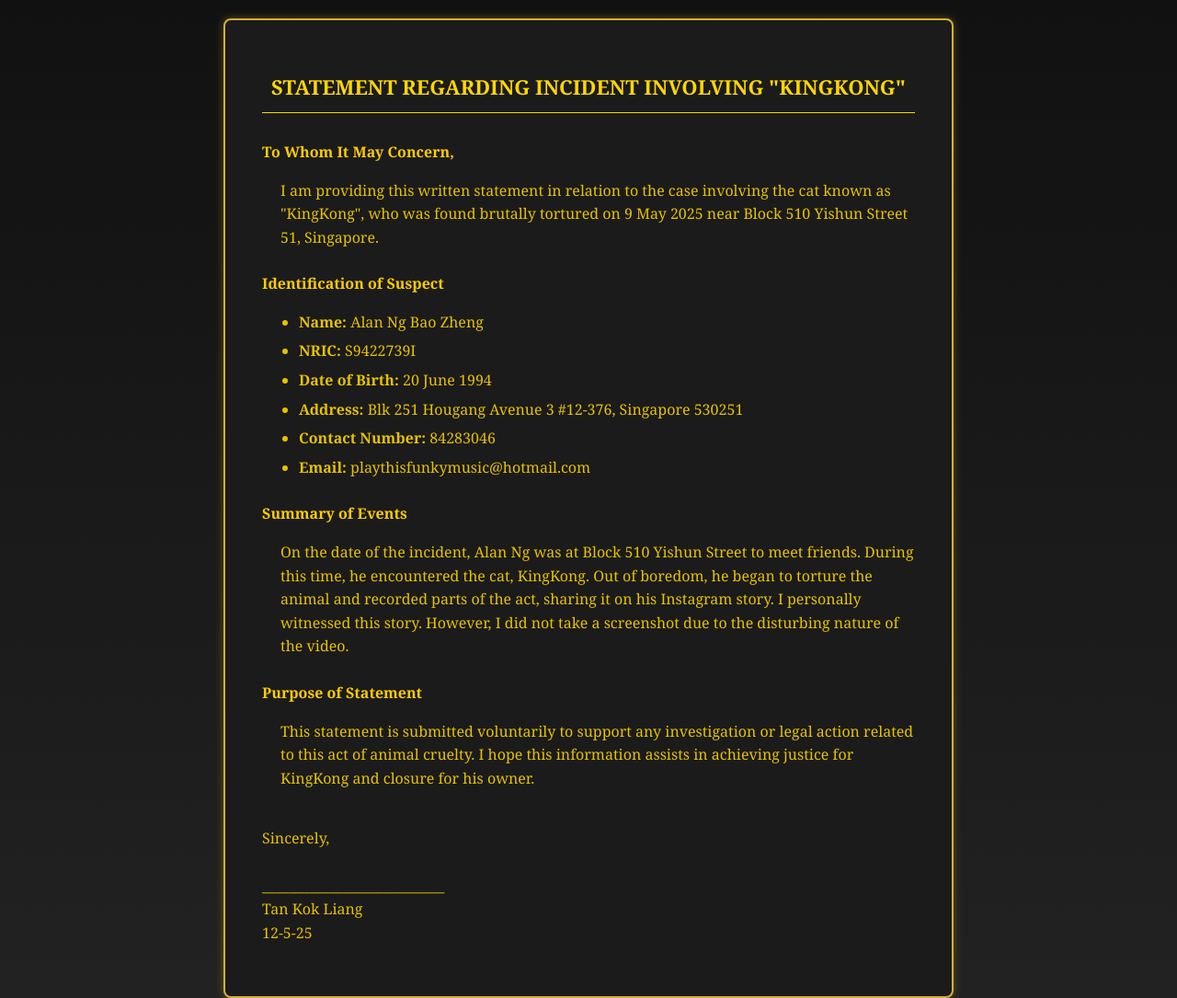
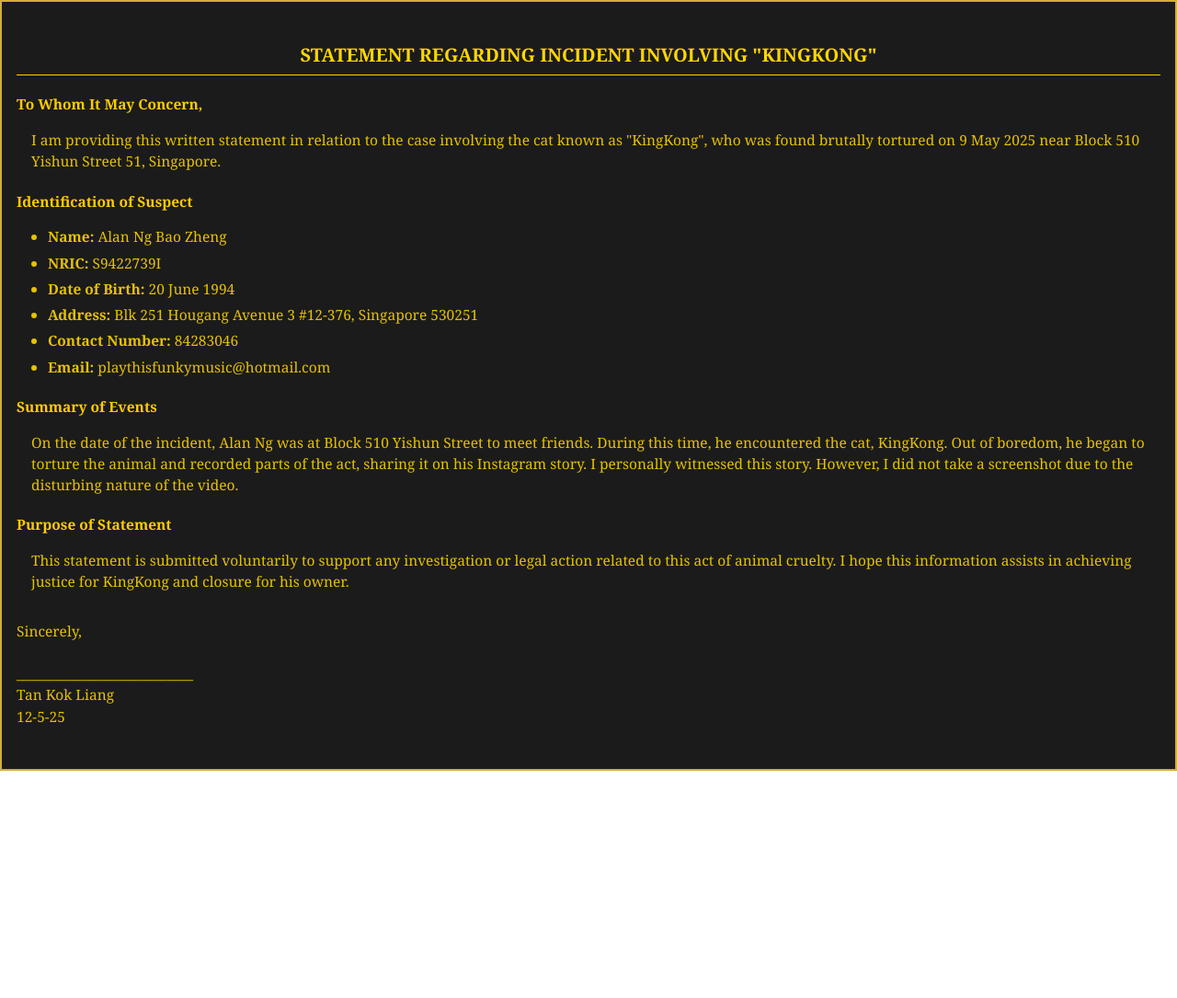
Before and after one commit to scamalertsg/sgalert, a plain HTML site: page kingkong.html in a window 1280 px wide. Shown: the top 1085 px of the page at 92% size. After the commit the page ends 838 px from the top, so only its background shows below. Drawn offline with Linux system fonts and the light colour scheme.

Commit message:
Add files via upload

```diff
--- a/kingkong.html
+++ b/kingkong.html
@@ -9,61 +9,60 @@
   body {
     background: linear-gradient(to bottom, #111, #222);
     margin: 0;
-      padding: 20px;
+    padding: 0;
     font-family: 'Georgia', serif;
     color: #e6c200;
   }
 
   .a4-sheet {
-      width: 100%;
-      max-width: 794px;
+    width: 100vw;
     background-color: #1b1b1b;
-      margin: 0 auto;
-      padding: 40px;
-      box-shadow: 0 0 10px rgba(255, 215, 0, 0.3);
+    margin: 0;
+    padding: 30px 16px;
     box-sizing: border-box;
-      line-height: 1.6;
-      font-size: 16px;
+    line-height: 1.5;
+    font-size: 15.5px;
     border: 2px solid #d4af37;
-      border-radius: 8px;
+    border-radius: 0;
   }
 
   h1 {
     text-align: center;
     text-transform: uppercase;
-      font-size: 22px;
-      margin-bottom: 30px;
+    font-size: 20px;
+    margin-bottom: 20px;
     color: #ffd700;
     border-bottom: 1px solid #ffd700;
-      padding-bottom: 10px;
+    padding-bottom: 6px;
   }
 
   .section-title {
     font-weight: bold;
-      margin-top: 25px;
+    margin-top: 20px;
+    margin-bottom: 6px;
     color: #ffcc00;
   }
 
   .content {
-      margin-left: 20px;
+    margin-left: 16px;
   }
 
   ul.content {
-      padding-left: 20px;
+    padding-left: 18px;
   }
 
   li {
-      margin-bottom: 6px;
+    margin-bottom: 5px;
   }
 
   .signature {
-      margin-top: 40px;
+    margin-top: 30px;
     color: #e6c200;
   }
 
   @media screen and (max-width: 768px) {
     .a4-sheet {
-        padding: 20px;
+      padding: 20px 12px;
       font-size: 15px;
     }
   }
```
Lines whose indentation alone changed are shown as unchanged.
